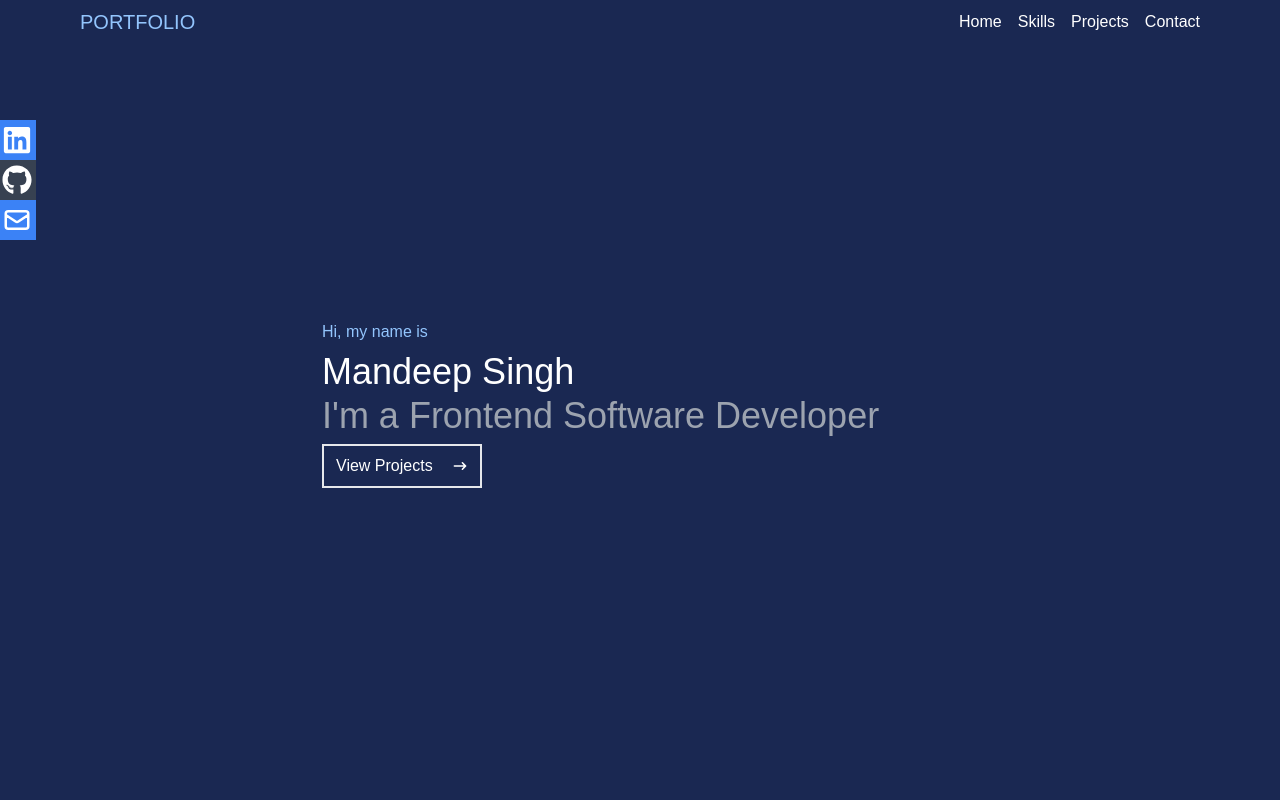
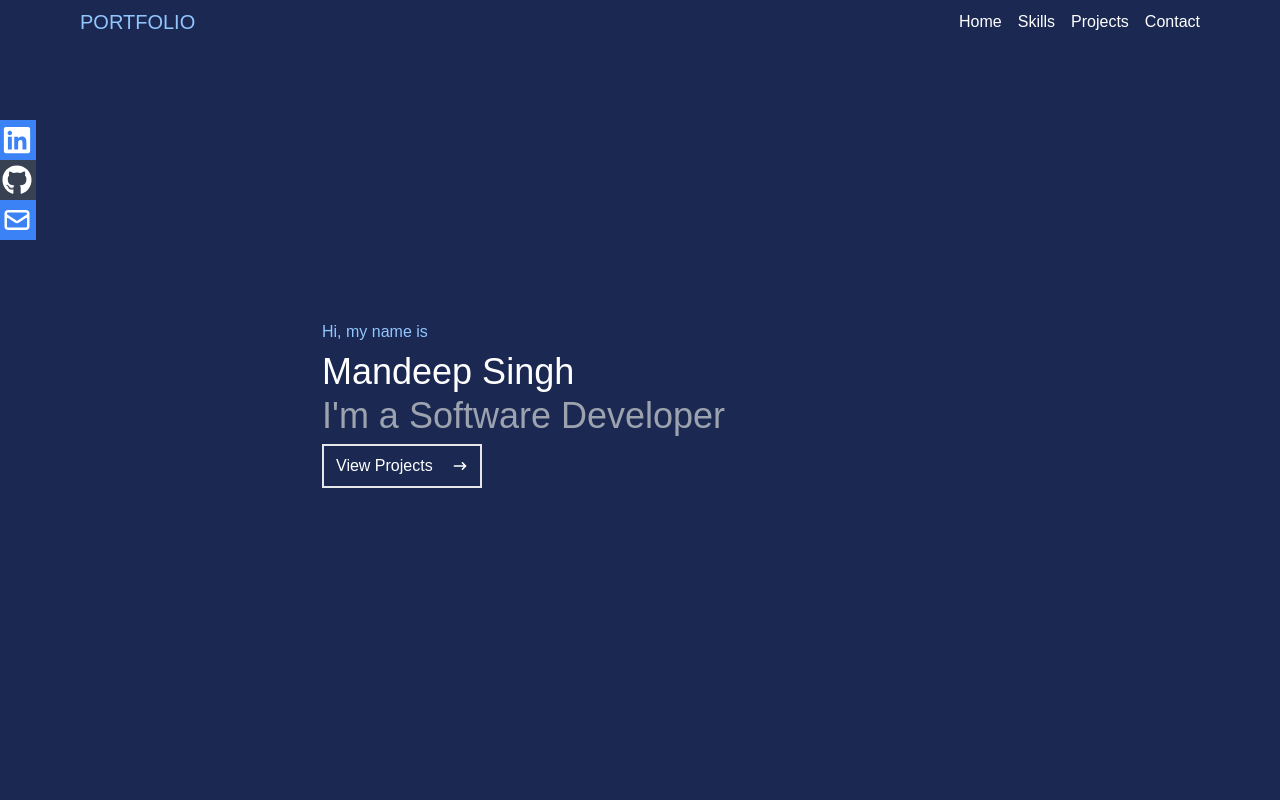
Before and after one commit to MandeepSingh6/portfolio, a React (Create React App) app: page / in a window 1280 px wide. Shown: the top 800 px of the page. Built offline with nearby package versions, Linux system fonts and the light colour scheme.

Commit message:
Update Hero.js

```diff
--- a/src/components/Hero.js
+++ b/src/components/Hero.js
@@ -8,7 +8,7 @@ function Hero() {
         <p className="text-blue-300">Hi, my name is</p>
         <h1 className="text-white text-4xl pb-1">Mandeep Singh</h1>
         <h2 className="text-gray-400 text-4xl">
-          I'm a Frontend Software Developer
+          I'm a Software Developer
         </h2>
         <div className="text-white mt-2 ">
           <Link to="projects" smooth={true} duration={500}>
```
